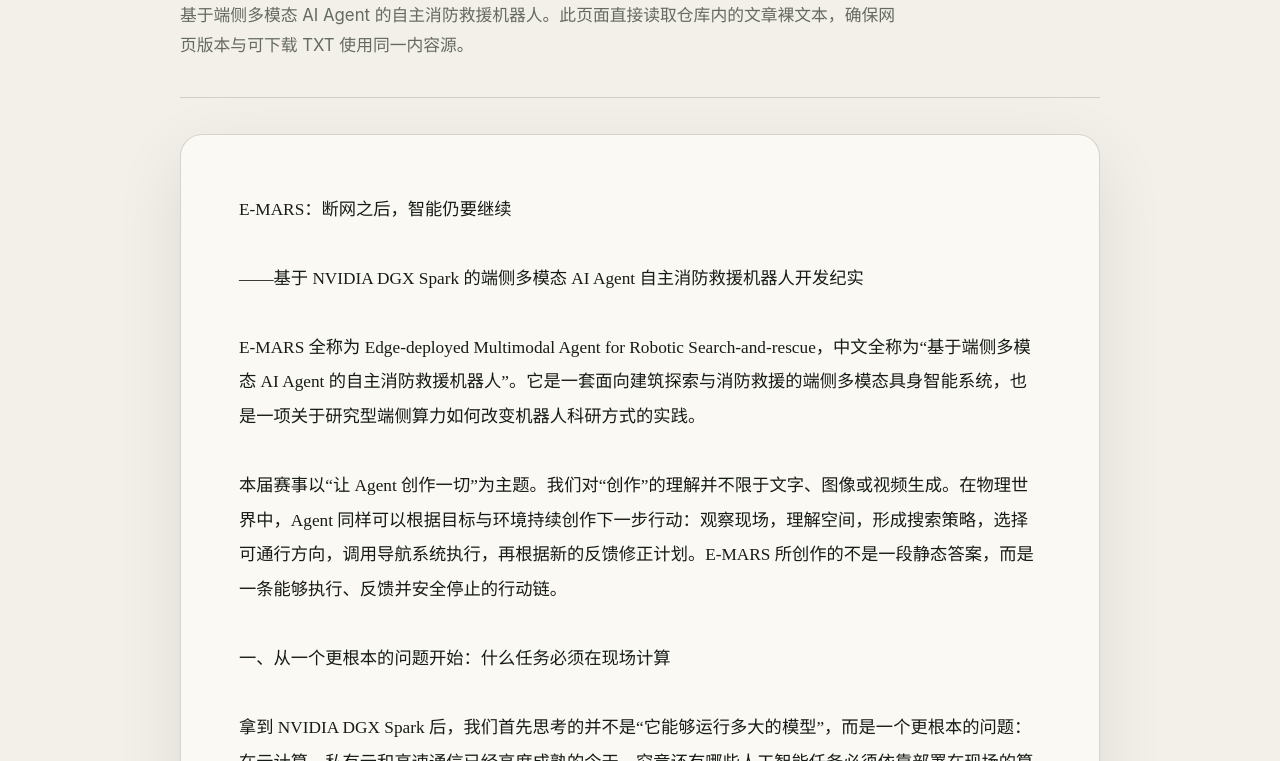
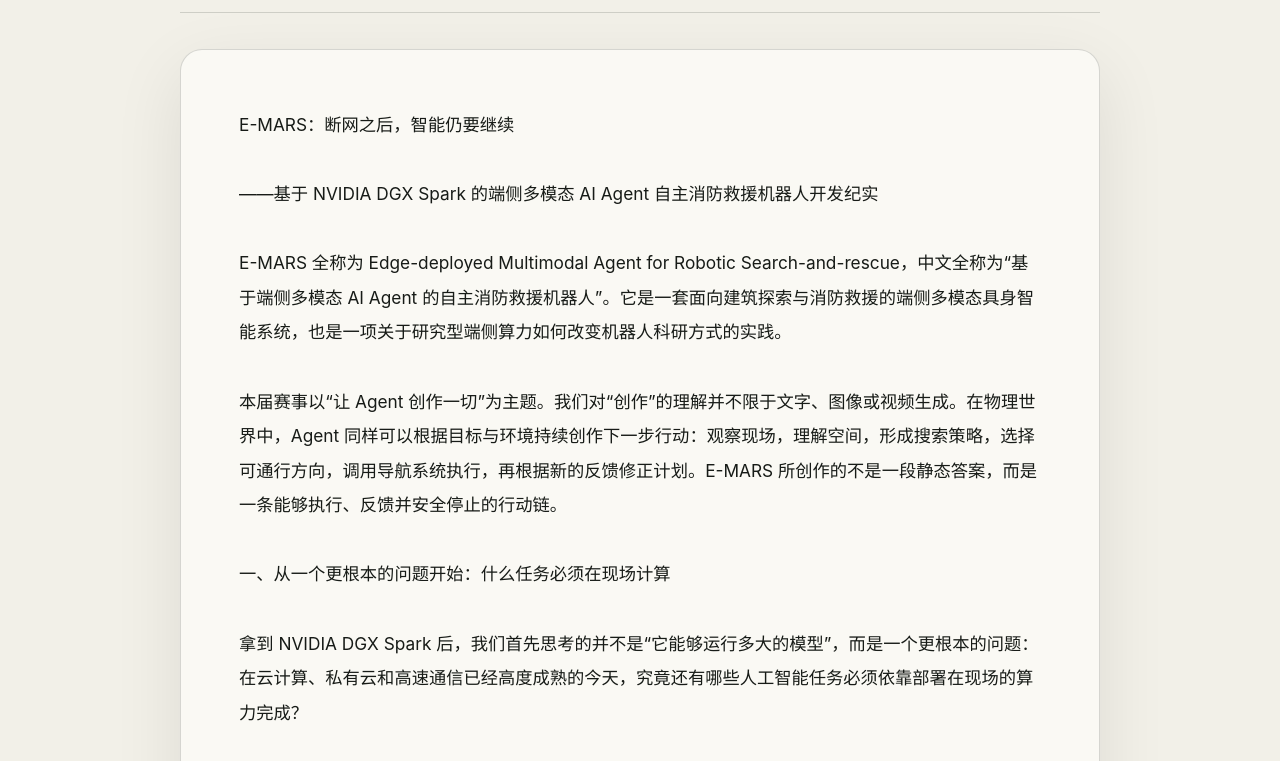
Before and after one commit to strTATQwQ/dgx-hackathon-Journal, a plain HTML site: page article.html in a window 1280 px wide. Shown: the part 339-1100 px from the top of the page. Drawn offline with Linux system fonts and the light colour scheme.

Commit message:
simplify journal page typography

```diff
--- a/article.html
+++ b/article.html
@@ -111,14 +111,6 @@
       letter-spacing: -.05em;
     }
 
-    .subtitle {
-      max-width: 720px;
-      margin: 24px 0 0;
-      color: var(--muted);
-      font-size: 1.05rem;
-      line-height: 1.8;
-    }
-
     .document {
       margin-top: 36px;
       padding: clamp(24px, 5vw, 58px);
@@ -133,7 +125,7 @@
       white-space: pre-wrap;
       overflow-wrap: anywhere;
       font: inherit;
-      font-family: "Noto Serif SC", "Source Han Serif SC", SimSun, serif;
+      font-family: Inter, ui-sans-serif, system-ui, -apple-system, BlinkMacSystemFont, "Segoe UI", "Microsoft YaHei", sans-serif;
       font-size: clamp(1rem, 1.5vw, 1.08rem);
       line-height: 2;
     }
@@ -187,7 +179,6 @@
     <section class="intro" aria-labelledby="page-title">
       <p class="eyebrow">Development Journal · Plain Text Edition</p>
       <h1 id="page-title">E-MARS<br>开发纪实</h1>
-      <p class="subtitle">基于端侧多模态 AI Agent 的自主消防救援机器人。此页面直接读取仓库内的文章裸文本，确保网页版本与可下载 TXT 使用同一内容源。</p>
     </section>
 
     <article class="document" aria-label="E-MARS 开发纪实正文">
```
